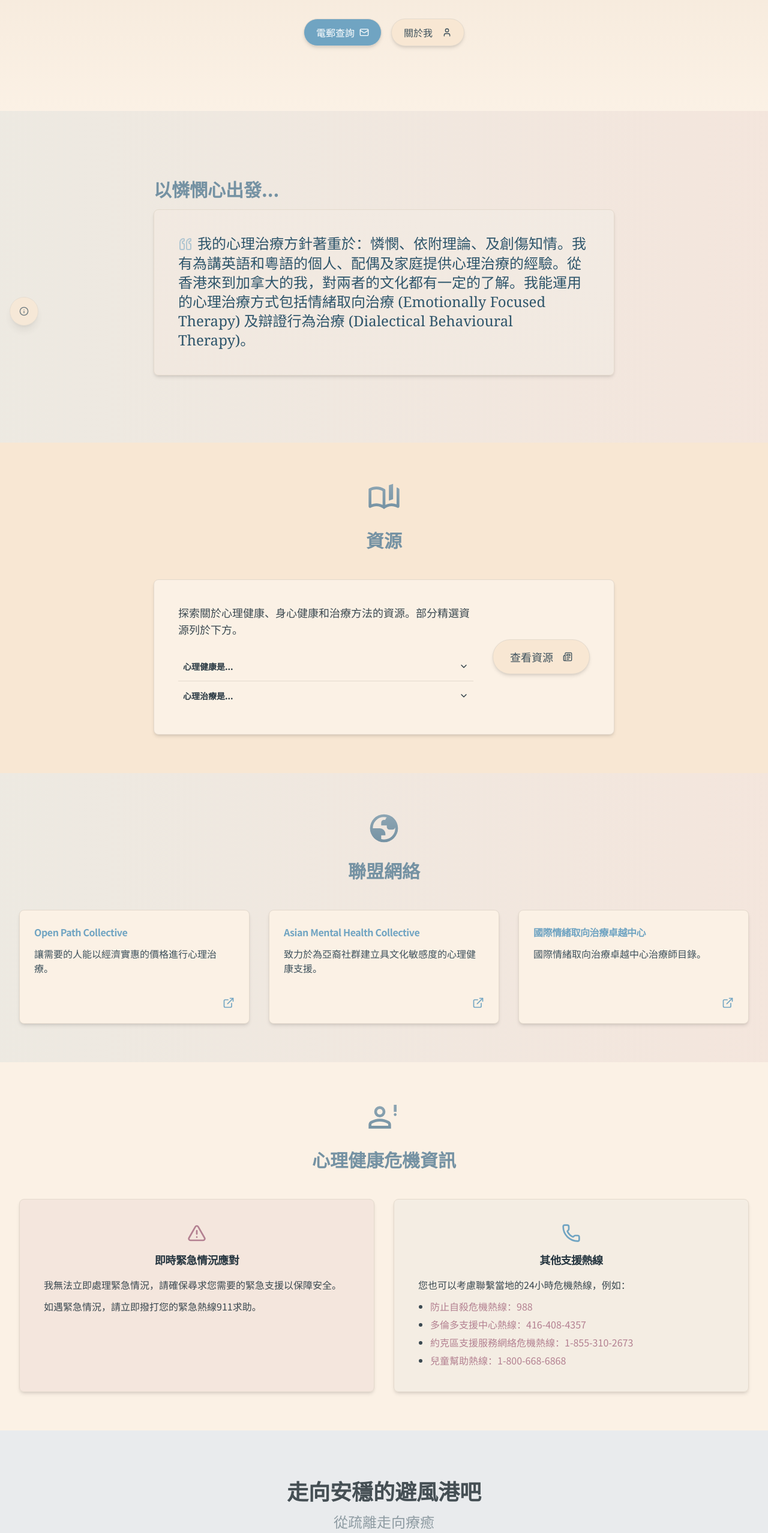
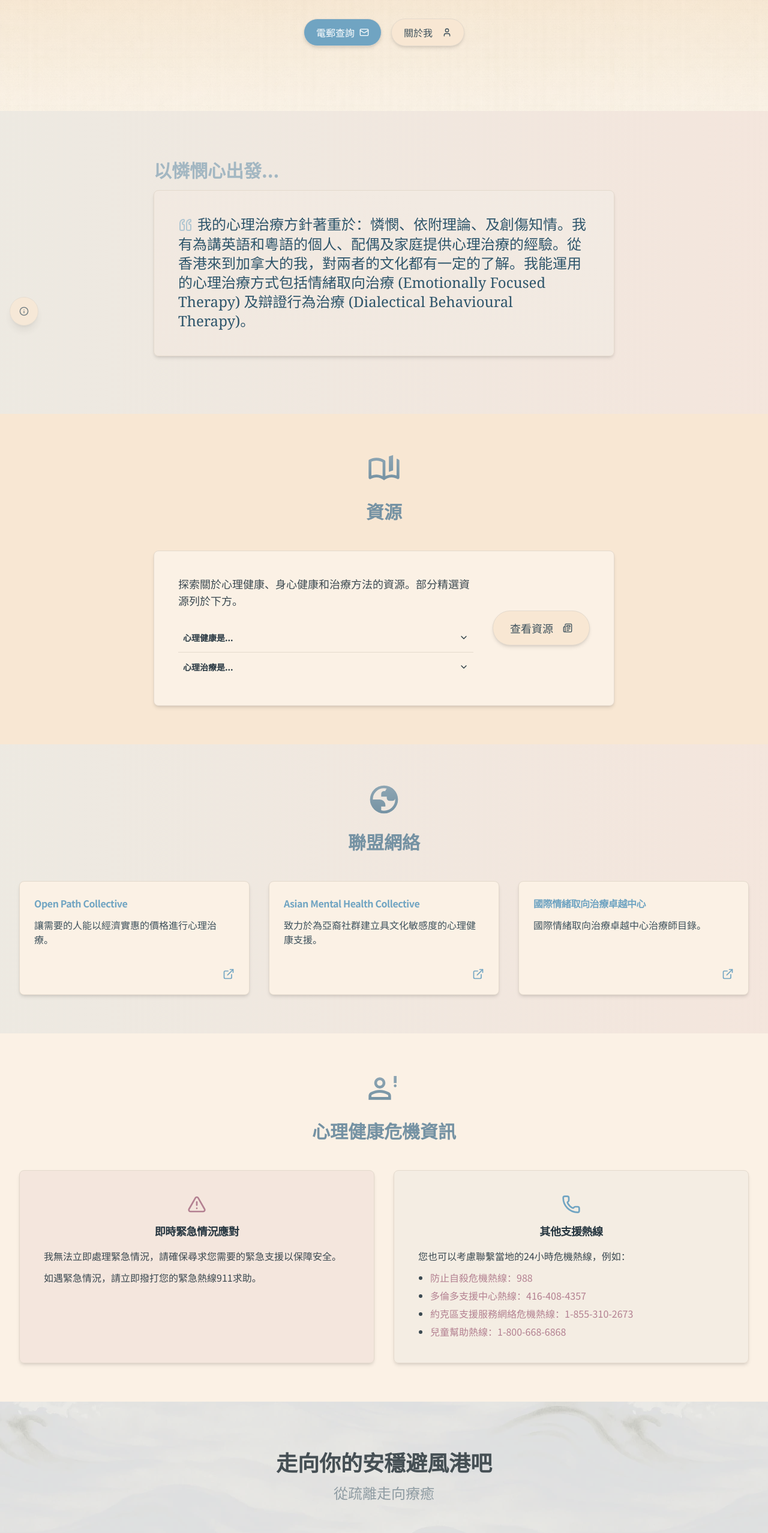
Before and after one commit to chislonchow/chislonchow.github.io, a Next.js app: page /zh in a window 1280 px wide. Shown: the part 241-2797 px from the top of the page at 60% size. Built offline with nearby package versions, Linux system fonts and the light colour scheme.

Commit message:
Home page backgrounds

```diff
--- a/src/app/home/home-page-client-contents.tsx
+++ b/src/app/home/home-page-client-contents.tsx
@@ -56,8 +56,7 @@ function ServiceCard({ title, description, href }: ServiceCardProps) {
       </CardHeader>
       <CardContent className="flex-grow p-6 pt-0">
         <p className={cn(
-            "text-secondary-foreground leading-relaxed text-xs xs:text-sm md:text-base text-left"
-            // font-headline is inherited
+            "text-secondary-foreground leading-relaxed text-xs xs:text-sm md:text-base text-left font-headline"
           )}>
           {description}
         </p>
@@ -467,6 +466,10 @@ export default function HomePageClientContents({
       <section
         className="relative bg-gradient-to-t from-[#fbf1e5] to-[#f3e6d7] pt-14 xs:pt-16 sm:pt-20 md:pt-20 md:pb-7 w-full"
         aria-labelledby="hero-title-h1"
+        style={{
+          backgroundImage: "url('/images/bg-fabric.tiled.webp'), linear-gradient(to top, hsl(33, 71%, 94%), hsl(33, 71%, 84%))",
+          backgroundRepeat: "repeat, no-repeat",
+        }}
       >
         <div className="container mx-auto px-4 sm:px-6 lg:px-8 text-center relative z-10">
           <h1
@@ -512,13 +515,14 @@ export default function HomePageClientContents({
 
       {/* Psychotherapy Approach Section */}
       <section
-        className="pt-20 pb-20 sm:pt-28 sm:pb-28 bg-gradient-to-r from-primary/10 to-accent/10"
+        className="pt-20 pb-24 sm:pt-20 sm:pb-24 bg-gradient-to-r from-primary/10 to-accent/10"
         aria-labelledby={psychotherapyApproachTitleId}
       >
         <div className="container mx-auto px-4 sm:px-6 lg:px-8">
           <h2
             id={psychotherapyApproachTitleId}
-            className="max-w-3xl mx-auto text-xl sm:text-3xl font-bold text-muted-foreground mb-4 text-left"
+            className="max-w-3xl mx-auto text-xl sm:text-3xl font-bold mb-4 text-left"
+            style={{ color: 'hsl(202, 20%, 70%)' }}
           >
             {psychotherapyApproachSectionTitleText}
           </h2>
@@ -583,7 +587,7 @@ export default function HomePageClientContents({
             <CardContent className="p-4 xs:p-6 md:p-10">
               <div className="md:flex md:items-center md:gap-8">
                 <div className="mb-8 md:mb-0 md:flex-grow">
-                  <p className="text-sm md:text-lg text-foreground/90 max-w-xl text-left mb-6">
+                  <p className="text-sm md:text-lg text-foreground/90 max-w-xl text-left mb-6 font-headline">
                     {ctaTextContent}
                   </p>
                   {articlesForFrontpageAccordion.length > 0 && (
@@ -739,14 +743,12 @@ export default function HomePageClientContents({
               </CardHeader>
               <CardContent className="p-2 flex-grow text-foreground/90 text-left">
                 <p className={cn(
-                    "mb-3 text-xs xs:text-sm md:text-base leading-relaxed"
-                    // font-headline is inherited
+                    "mb-3 text-xs xs:text-sm md:text-base leading-relaxed font-headline"
                   )}>
                   {crisisCard1P1Text}
                 </p>
                 <p className={cn(
-                    "text-xs xs:text-sm md:text-base leading-relaxed"
-                    // font-headline is inherited
+                    "text-xs xs:text-sm md:text-base leading-relaxed font-headline"
                   )}>
                   {crisisCard1P2Text}
                 </p>
@@ -764,14 +766,12 @@ export default function HomePageClientContents({
               </CardHeader>
               <CardContent className="p-2 flex-grow text-foreground/90">
                 <p className={cn(
-                    "mb-3 text-xs xs:text-sm md:text-base leading-relaxed"
-                    // font-headline is inherited
+                    "mb-3 text-xs xs:text-sm md:text-base leading-relaxed font-headline"
                   )}>
                   {crisisCard2P1Text}
                 </p>
                 <ul className={cn(
-                    "list-disc pl-5 space-y-1.5 text-xs xs:text-sm md:text-base leading-relaxed"
-                    // font-headline is inherited
+                    "list-disc pl-5 space-y-1.5 text-xs xs:text-sm md:text-base leading-relaxed font-headline"
                   )}>
                   {crisisHotlines.map((hotline) => {
                     const rawHotlineText = translations[hotline.key];
@@ -807,7 +807,12 @@ export default function HomePageClientContents({
       <section
         className="py-14 sm:py-20 w-full"
         aria-labelledby={pageBottomTitleId}
-        style={{ backgroundColor: "hsl(202, 10%, 92%)" }}
+        style={{
+          backgroundColor: "hsl(202, 10%, 92%)",
+          backgroundImage: "url('/images/bg-waves-tiled.webp')",
+          backgroundRepeat: "repeat",
+          backgroundPosition: "0 100%"
+        }}
       >
         <div className="container mx-auto px-4 sm:px-6 lg:px-8 text-center relative z-10">
           <h2
--- a/src/content/translations/home.yaml
+++ b/src/content/translations/home.yaml
@@ -102,7 +102,7 @@ sectionCtaLabel:
   zh: "資源"
 pageBottomSectionTitle:
   en: "Discover Your Safe Harbour"
-  zh: "走向安穩的避風港吧"
+  zh: "走向你的安穩避風港吧"
 pageBottomSectionSubtitle:
   en: "Move from disconnection toward healing"
   zh: "從疏離走向療癒"
```
Also changed, not shown: public/images/bg-fabric.tiled.webp (added), public/images/bg-waves-tiled.webp (added).
